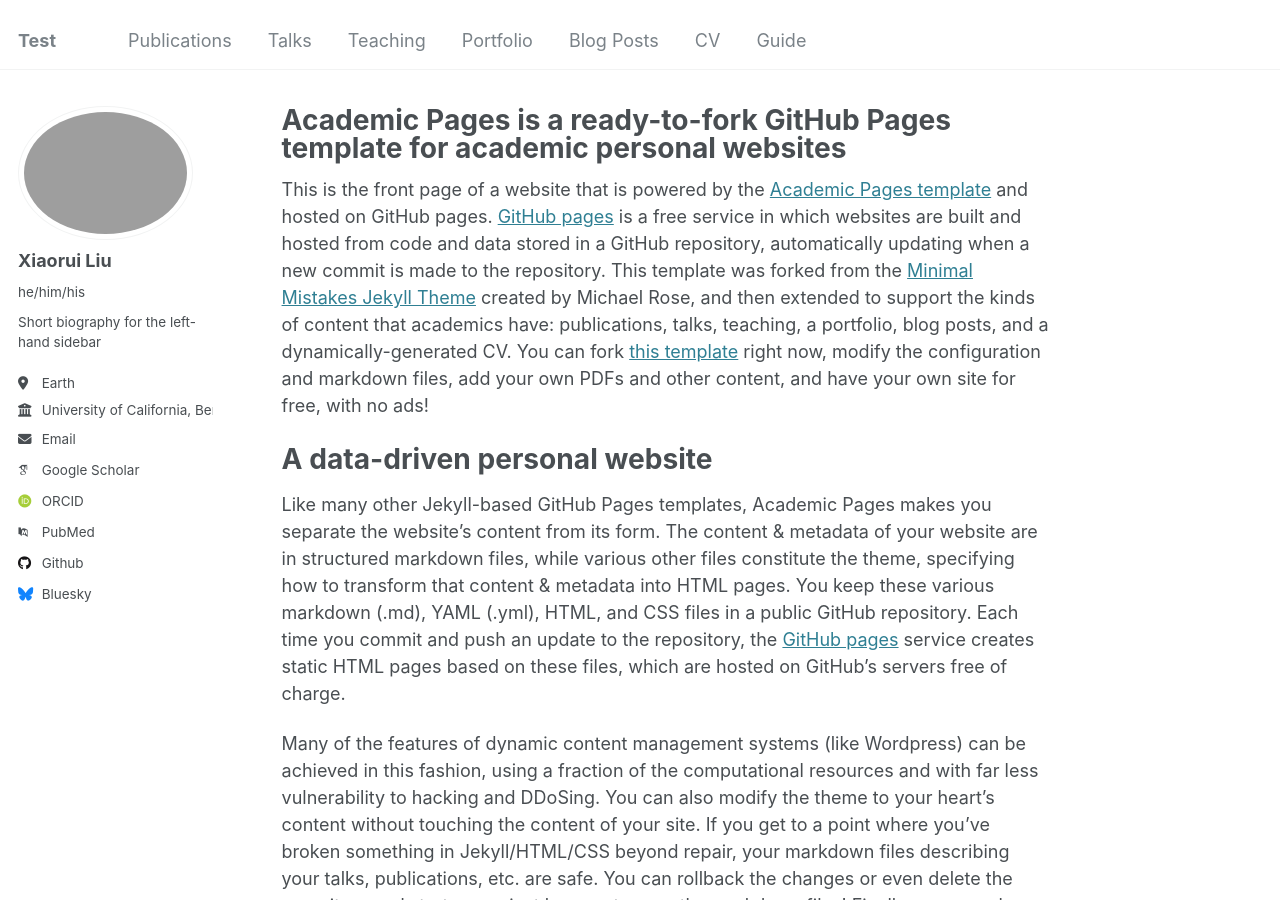
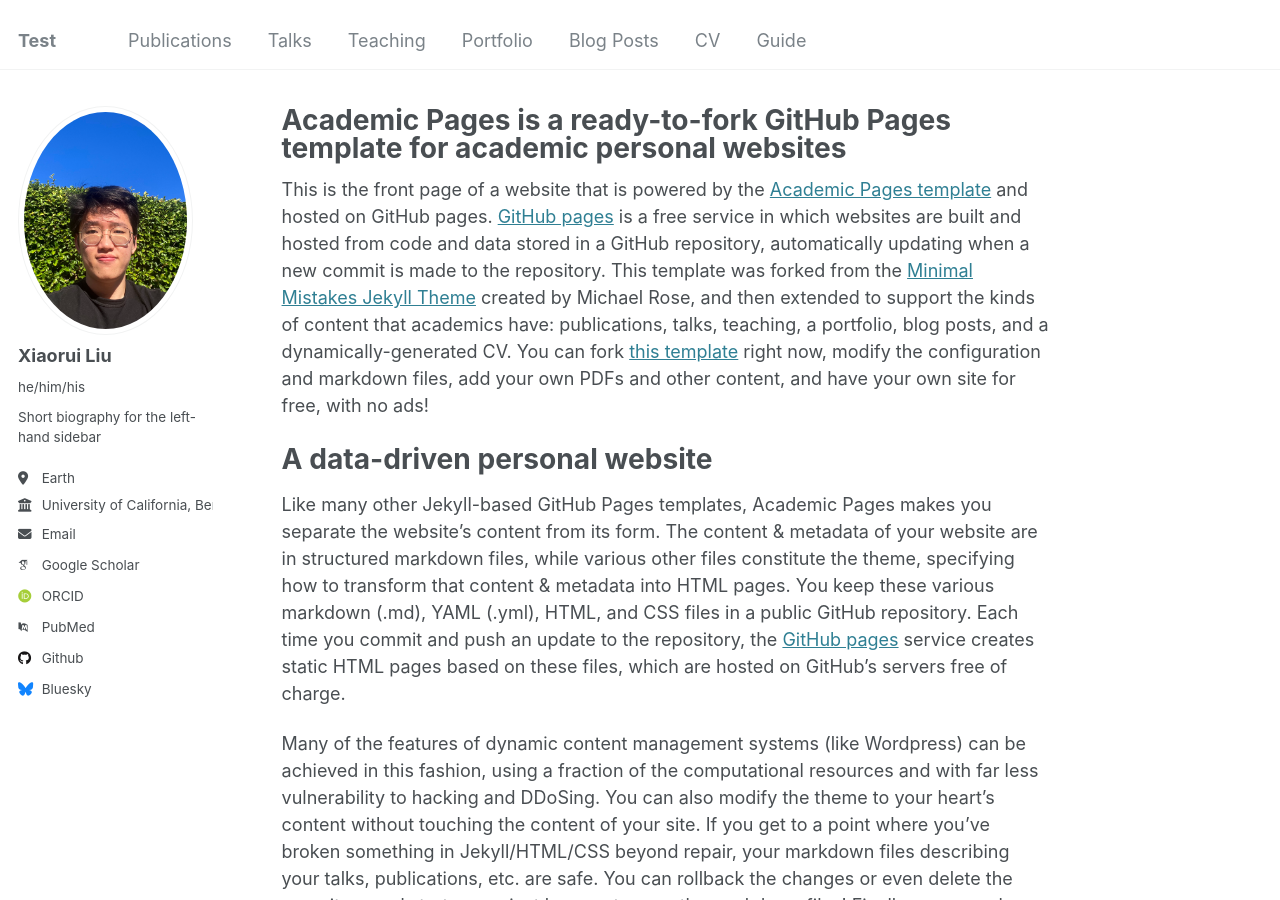
Before and after one commit to xiaoruiyliu/xiaoruiyliu.github.io, a Jekyll site: the page built from _pages/about.md, in a window 1280 px wide and 900 px high. Built offline with Jekyll 4.4.1, drawn with Linux system fonts in a browser that asks for light colours; some web fonts are replaced.

Commit message:
Update _config.yml

```diff
--- a/_config.yml
+++ b/_config.yml
@@ -21,7 +21,7 @@
 #               Additional customization can be done by editing /_includes/author-profile.html
 author:
   # Biographic information
-  avatar           : "IMG_2311.png"
+  avatar           : "IMG_2311.jpg"
   name             : "Xiaorui Liu"
   pronouns         : "he/him/his"
   bio              : "Short biography for the left-hand sidebar"
```
